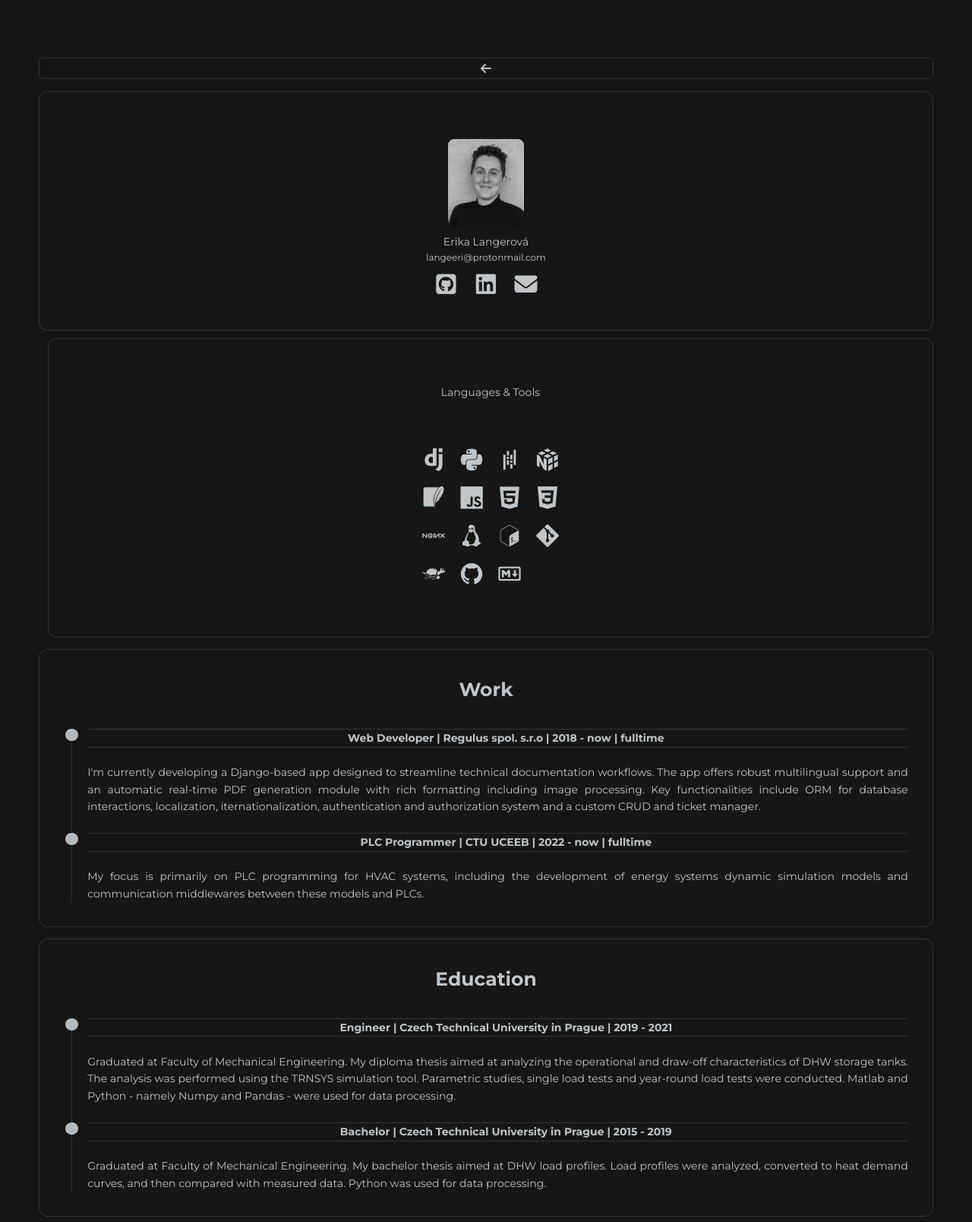
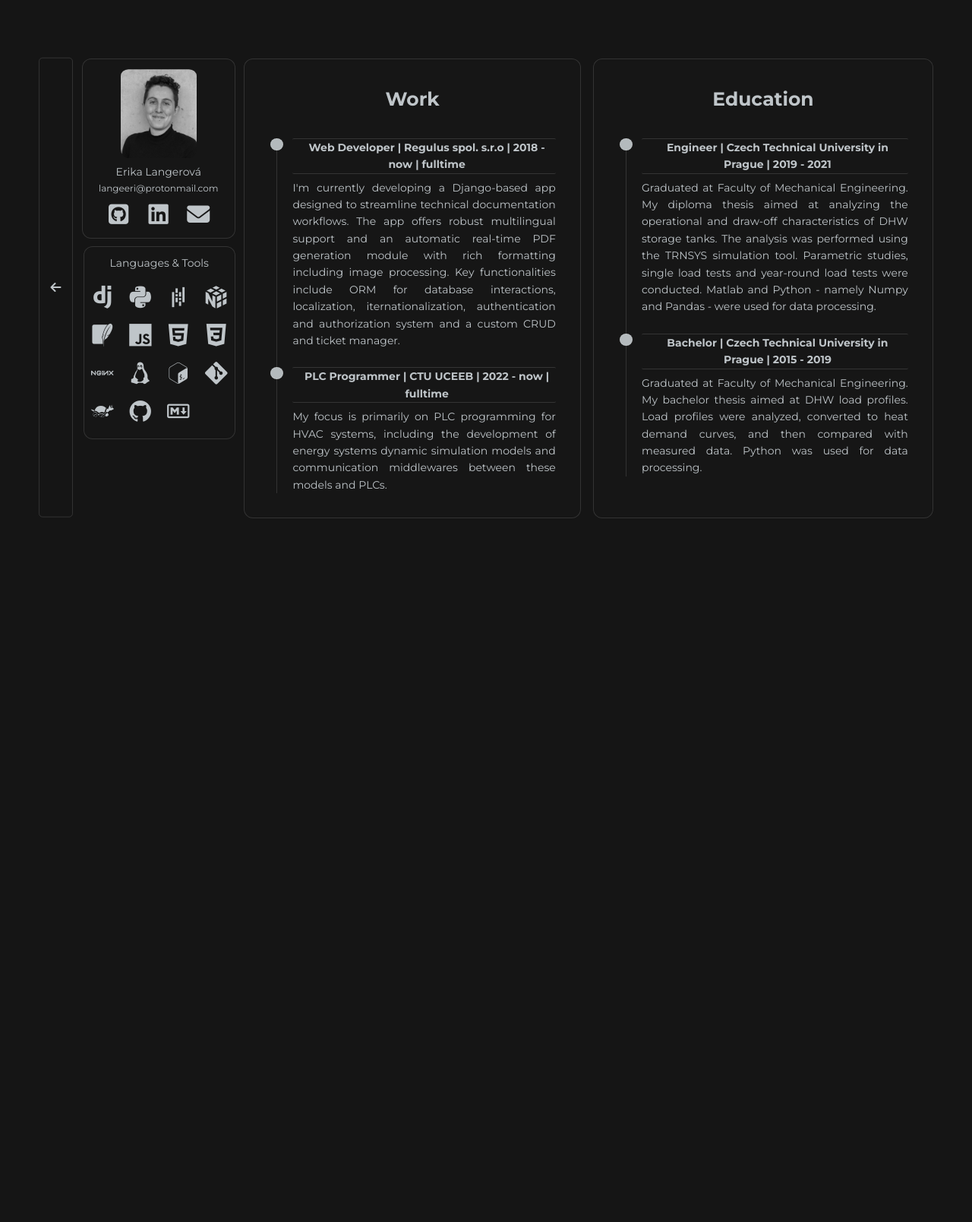
Before and after one commit to langeeri/langeeri.github.io, a Jekyll site: the page built from about.markdown, in a window 1280 px wide. Shown: the whole page at 76% size. Built offline with Jekyll 4.4.1, drawn with Linux system fonts in a browser that asks for light colours; after the commit the page ends 900 px from its top, so only the background shows below that.

Commit message:
Fixed flexbox in About

```diff
--- a/assets/styles/main.css
+++ b/assets/styles/main.css
@@ -627,7 +627,8 @@
 }
 
 .profile-left-column {
-	display: grid;
+	display: flex;
+	flex-direction: column;
 	gap: 10px;
 }
 
@@ -650,9 +651,9 @@
 .lower-left-column {
 	display: flex;
 	flex-direction: column;
-	flex-wrap: wrap;
 	text-align: center;
 	align-content: center;
+	flex-wrap: wrap;
 	margin-left: 1%;
 	padding-top: 1%;
 	padding-inline: 2%;
@@ -736,6 +737,7 @@
 	-webkit-backdrop-filter: blur(2px) saturate(19%);
 	background-color: rgba(36, 36, 41, 0.11);
 	border-radius: 12px;
+	margin-right: 1%;
 }
 
 .profile-right-column {
@@ -860,7 +862,18 @@
 }
 
 /* Mobile and Up */
-@media screen and (min-width: 601px) {
+@media screen and (max-width: 1020px) {
+
+	.profile-container {
+		grid-template-columns: 1fr;
+		overflow: auto;
+	}
+
+	.lower-left-column {
+		display: flex;
+		flex-direction: column;
+		align-items: center;
+	}
 	.time {
 		font-size: 0.65rem;
 	}
@@ -886,10 +899,7 @@
 		font-size: 0.85rem;
 	}
 
-	.profile-container {
-		grid-template-columns: 1fr;
-		overflow: auto;
-	}
+
 }
 
 /* -------------------------------------------------------------------
```
